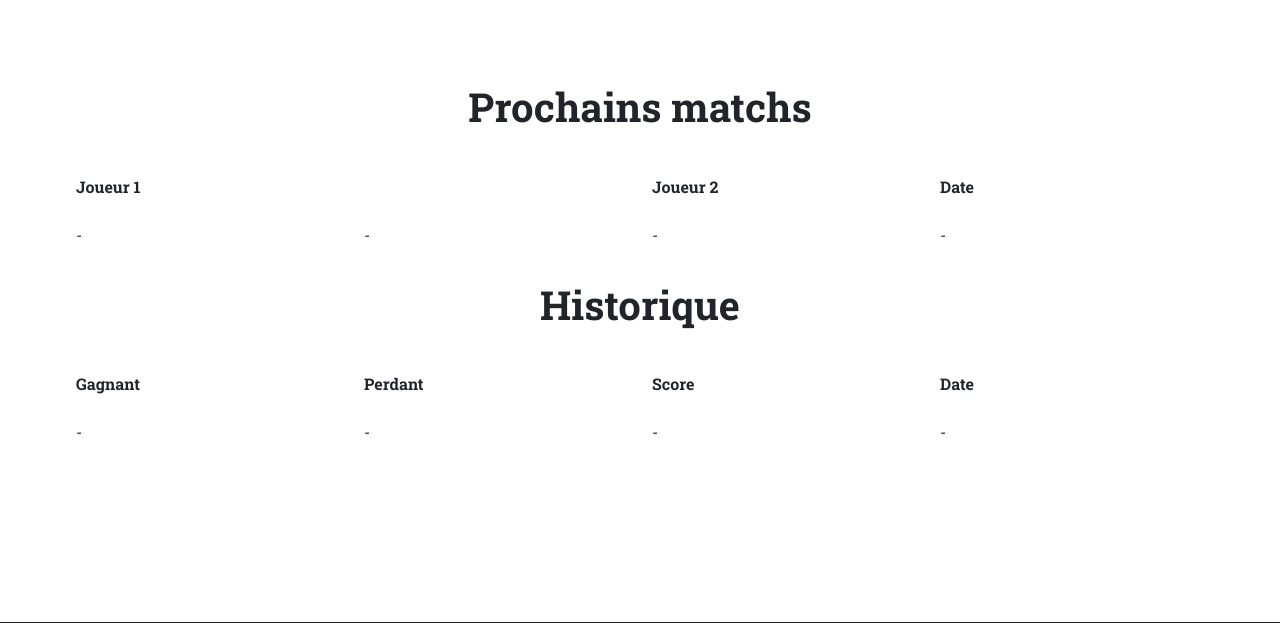
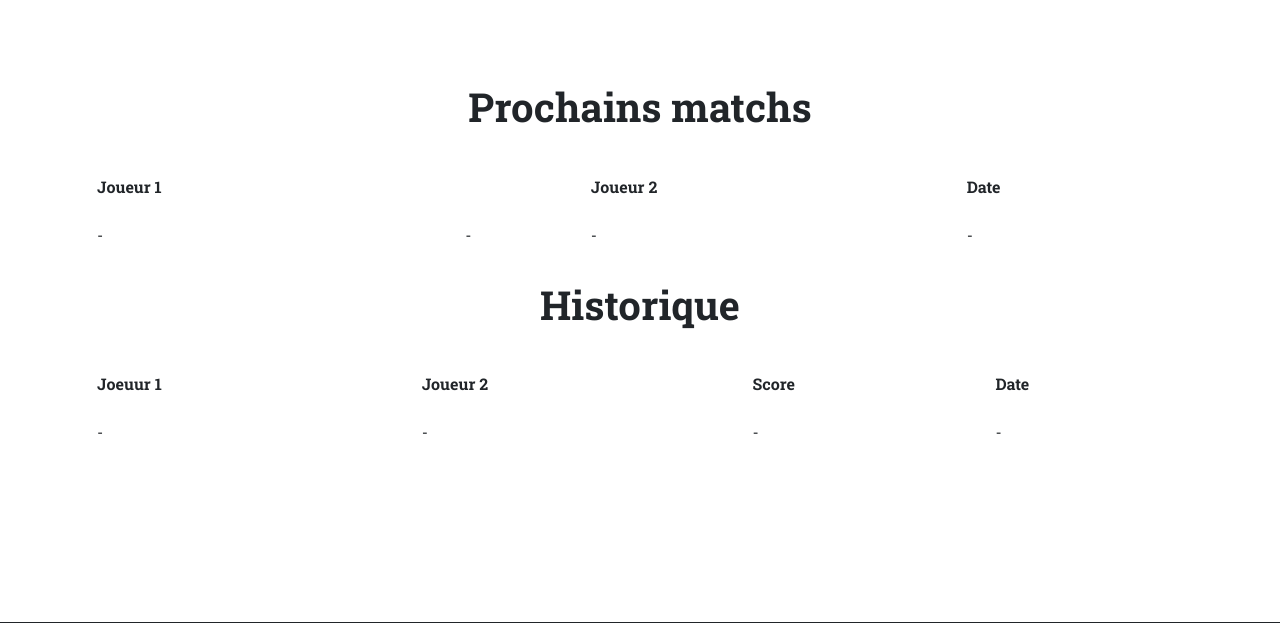
Before and after one commit to fgrimau/tournoi-fifa, a Django app: template users/templates/profil_fr.html in a window 1280 px wide. Shown: the part 371-994 px from the top of the page. Run offline with Django 3.2, Linux system fonts and the light colour scheme; the template is opened without the code that fills it, so the values that code supplies are empty; parts of the project's set-up code (start-up, migrations or seed data) failed here and were passed over; some libraries are stand-ins or nearby versions; some web fonts are replaced.

Commit message:
[Upd] tables but can't make it better than that

```diff
--- a/users/templates/profil_fr.html
+++ b/users/templates/profil_fr.html
@@ -46,16 +46,15 @@
     <div class="row" style="padding-bottom: 2%;">
         <div class="col text-center"><span style="font-size: 40px;font-weight: bold;">Prochains matchs</span></div>
     </div>
-    <div class="row" style="padding-right: 5%;padding-left: 5%;">
-        <div class="col">
+    <div class="container">
         <div class="table-responsive table-borderless">
             <table class="table table-bordered">
                 <thead>
                     <tr>
-                            <th class="col-md-3">Joueur 1</th>
-                            <th class="col-md-3"></th>
-                            <th class="col-md-3">Joueur 2</th>
-                            <th class="col-md-3">Date</th>
+                        <th>Joueur 1</th>
+                        <th></th>
+                        <th>Joueur 2</th>
+                        <th>Date</th>
                     </tr>
                 </thead>
                 {% for history_entry in user.profile.to_come %}
@@ -78,20 +77,18 @@
             </table>
         </div>
     </div>
-    </div>
     <div class="row" style="padding-bottom: 2%;">
         <div class="col text-center"><span style="font-size: 40px;font-weight: bold;">Historique</span></div>
     </div>
-    <div class="row" style="padding-right: 5%;padding-left: 5%;">
-        <div class="col">
+    <div class="container">
         <div class="table-responsive table-borderless">
             <table class="table table-bordered">
                 <thead>
                     <tr>
-                            <th class="col-md-3">Gagnant</th>
-                            <th class="col-md-3">Perdant</th>
-                            <th class="col-md-3">Score</th>
-                            <th class="col-md-3">Date</th>
+                        <th>Joeuur 1</th>
+                        <th>Joueur 2</th>
+                        <th>Score</th>
+                        <th>Date</th>
                     </tr>
                 </thead>
                 {% for history_entry in user.profile.history %}
@@ -112,7 +109,6 @@
                 </tbody>
                 {% endfor %}
             </table>
-            </div>
         </div>
     </div>
 </section>
```
Also changed, not shown: users/templates/profil_en.html (+10 -14 lines), users/templates/profil_nl.html (+10 -14 lines). Lines whose indentation alone changed are shown as unchanged.
